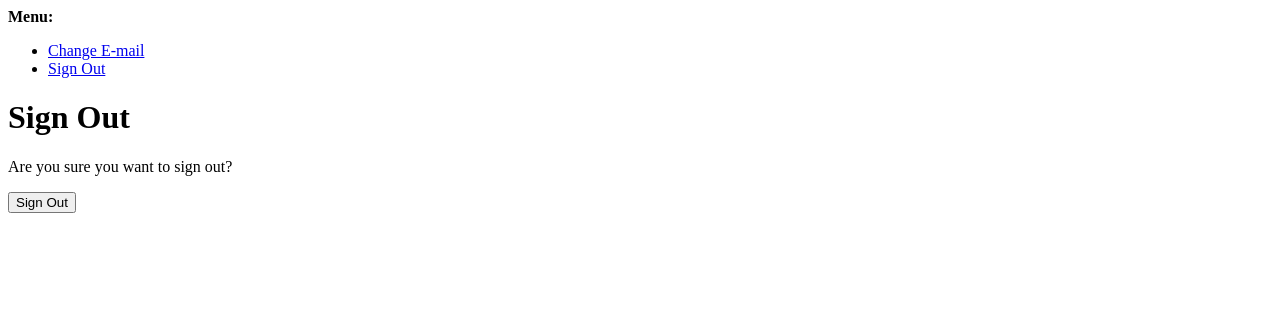
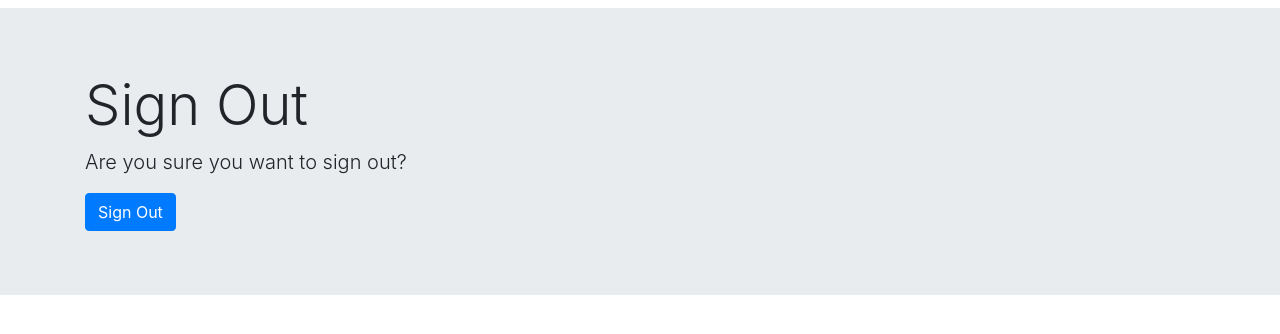
Before and after one commit to jolenewai/flashing-stocks-app, a Django app: page /accounts/logout/ in a window 1280 px wide. Shown: the top 334 px of the page. Run offline with Django 3.2, Linux system fonts and the light colour scheme; the visitor is signed in with stand-in values (Sample User, id 1); parts of the project's set-up code (start-up, migrations or seed data) failed here and were passed over; some libraries are stand-ins or nearby versions.

Commit message:
added base template

```diff
--- a/templates/allauth/account/logout.html
+++ b/templates/allauth/account/logout.html
@@ -1,21 +1,28 @@
-{% extends "account/base.html" %}
+{% extends "base.template.html" %}
+{% load crispy_forms_tags %}
 
 {% load i18n %}
 
-{% block head_title %}{% trans "Sign Out" %}{% endblock %}
+{% block extra_title %}{% trans "Sign Out" %}{% endblock %}
+
+{% block pageheader %}
+    <h1 class="text-center"> </h1>
+{% endblock %}
 
 {% block content %}
-<h1>{% trans "Sign Out" %}</h1>
-
-<p>{% trans 'Are you sure you want to sign out?' %}</p>
-
+<div class="jumbotron jumbotron-fluid">
+  <div class="container">
+    <h1 class="display-4">Sign Out</h1>
+    <p class="lead">Are you sure you want to sign out?</p>
     <form method="post" action="{% url 'account_logout' %}">
         {% csrf_token %}
         {% if redirect_field_value %}
         <input type="hidden" name="{{ redirect_field_name }}" value="{{ redirect_field_value }}"/>
         {% endif %}
-  <button type="submit">{% trans 'Sign Out' %}</button>
+        <button type="submit" class="btn btn-primary">{% trans 'Sign Out' %}</button>
     </form>
+  </div>
+</div>
 
 
 {% endblock %}
```
Lines whose indentation alone changed are shown as unchanged.
